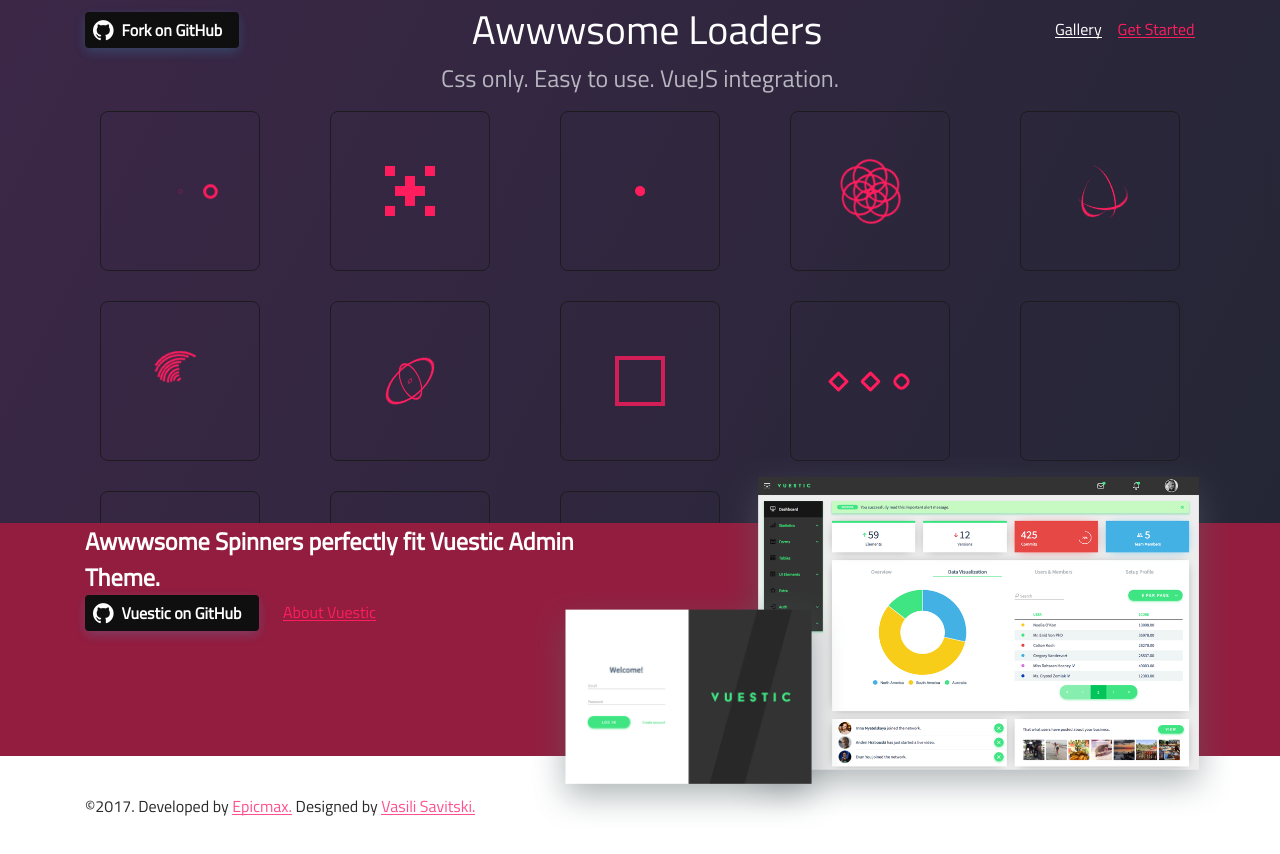
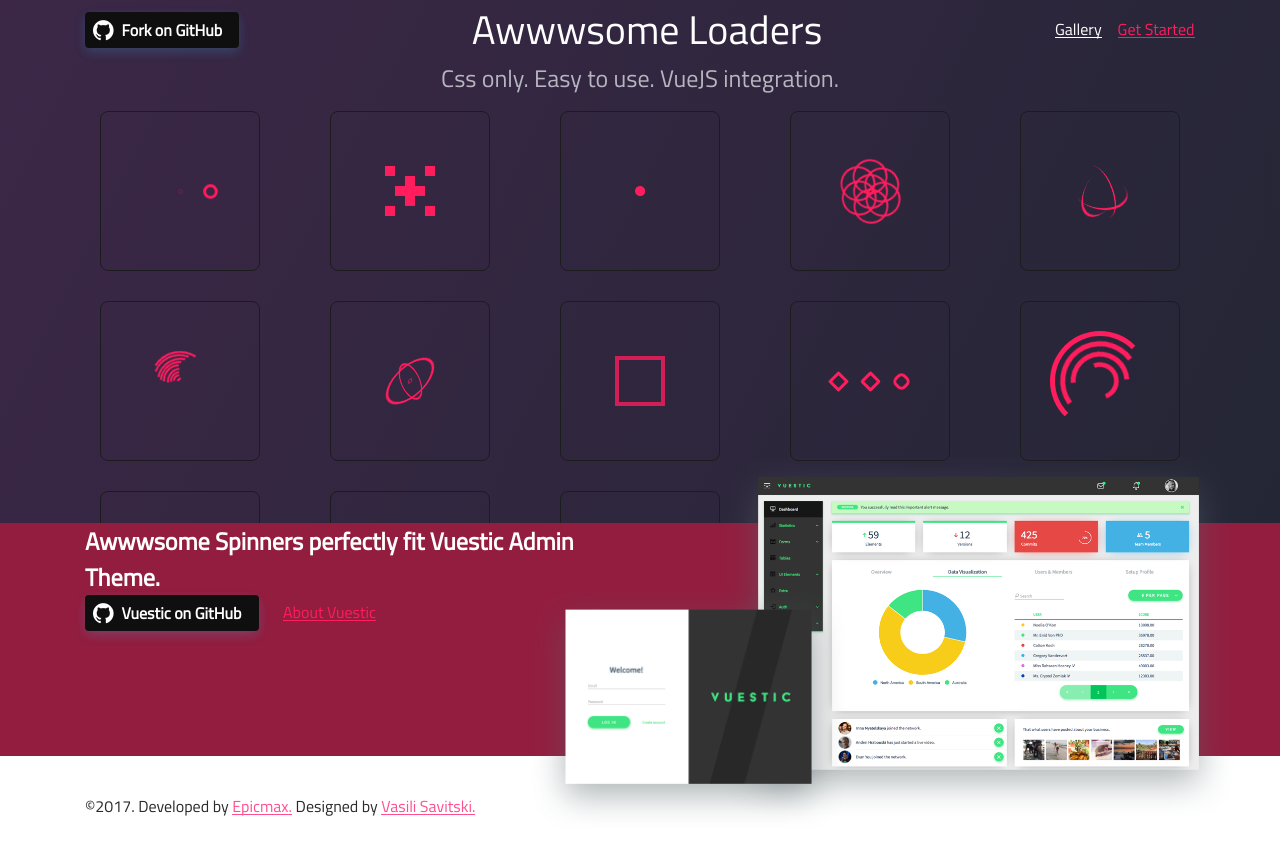
Before and after one commit to epicmaxco/epic-spinners-landing, a Vue app: page /#/ in a window 1280 px wide. Built offline with nearby package versions, Linux system fonts and the light colour scheme.

Commit message:
feat(semi polar spinner)

```diff
--- a/src/components/LoadersGallery.vue
+++ b/src/components/LoadersGallery.vue
@@ -47,7 +47,7 @@
     </div>
     <div class="gallery-item-container">
       <loaders-gallery-item>
-
+        <semipolar-spinner :animationDuration="2500" :size="100" :ringsNum="4" :color="'#ff1d5e'"></semipolar-spinner>
       </loaders-gallery-item>
     </div>
     <div class="gallery-item-container">
@@ -94,6 +94,7 @@
   import TrinityRingsSpinner from './spinners/TrinityRingsSpinner.vue'
   import FulfillingSquareSpinner from './spinners/FulfillingSquareSpinner.vue'
   import CirclesToRhombusesSpinner from './spinners/CirclesToRhombusesSpinner.vue'
+  import SemipolarSpinner from './spinners/SemipolarSpinner.vue'
 
   export default {
     name: 'LoadersGallery',
@@ -107,7 +108,8 @@
       PolarSpinner,
       TrinityRingsSpinner,
       FulfillingSquareSpinner,
-      CirclesToRhombusesSpinner
+      CirclesToRhombusesSpinner,
+      SemipolarSpinner
     }
   }
 </script>
--- /dev/null
+++ b/src/components/spinners/SemipolarSpinner.vue
@@ -0,0 +1,95 @@
+<template>
+  <div class="semipolar-spinner" :style="spinnerStyle">
+    <div class="ring" v-for="rs in ringsStyles" :style="rs"></div>
+  </div>
+</template>
+
+<script>
+  export default {
+    name: 'SemipolarSpinner',
+
+    props: {
+      animationDuration: {
+        type: Number,
+        default: 2000
+      },
+      size: {
+        type: Number,
+        default: 100
+      },
+      ringWidth: {
+        type: Number,
+        default: 5
+      },
+      color: {
+        type: String,
+        default: '#fff'
+      },
+      ringsNum: {
+        type: Number,
+        default: 4
+      }
+    },
+
+    data () {
+      return {
+        spinnerStyle: {
+          height: `${this.size}px`,
+          width: `${this.size}px`
+        },
+        ringStyle: {
+          animationDuration: `${this.animationDuration}ms`,
+          borderWidth: `${this.ringWidth}px`,
+          borderTopColor: this.color,
+          borderLeftColor: this.color
+        }
+      }
+    },
+
+    computed: {
+      ringsStyles () {
+        const ringsStyles = []
+        const delayModifier = 0.1
+        const positionIncrement = this.ringWidth * 2
+        const sizeDecrement = this.size * 0.2
+
+        for (let i = 0; i < this.ringsNum; i++) {
+          const computedSize = `${this.size - sizeDecrement * i}px`
+          const computedPosition = `${positionIncrement * i}px`
+          const style = Object.assign({
+            animationDelay: `${this.animationDuration * delayModifier * i}ms`,
+            height: computedSize,
+            width: computedSize,
+            left: computedPosition,
+            top: computedPosition
+          }, this.ringStyle)
+          ringsStyles.push(style)
+        }
+
+        return ringsStyles
+      }
+    }
+  }
+</script>
+
+<style  lang="scss" scoped>
+  .semipolar-spinner {
+    position: relative;
+  }
+
+  .ring {
+    border-radius: 50%;
+    position: absolute;
+    border-top: 5px solid #FFF;
+    border-bottom: 5px solid transparent;
+    border-left: 5px solid #FFF;
+    border-right: 5px solid transparent;
+    animation: semipolar-spinner-animation 2s infinite;
+  }
+
+  @keyframes semipolar-spinner-animation {
+    50% {
+      transform: rotate(360deg) scale(0.8);
+    }
+  }
+</style>
```
